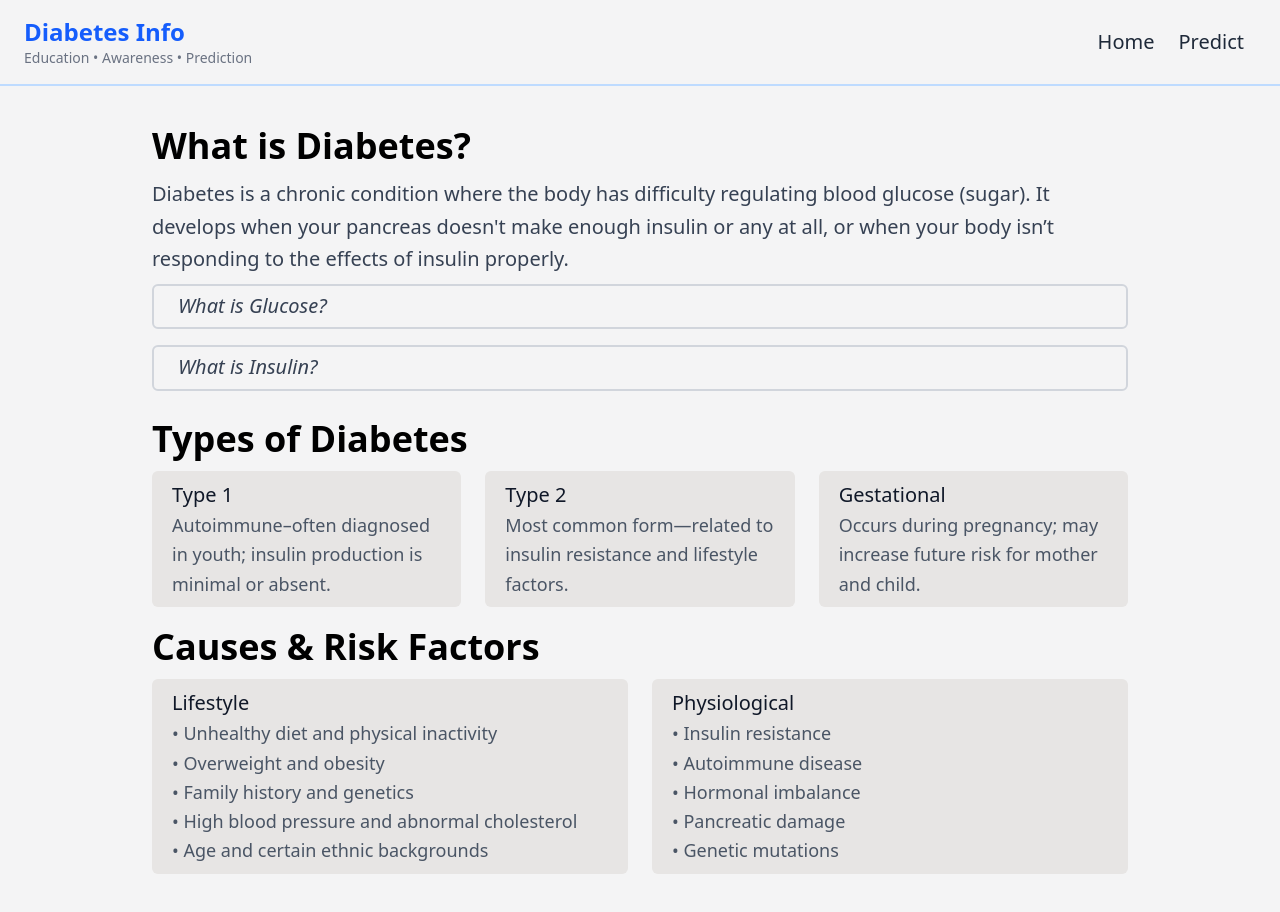
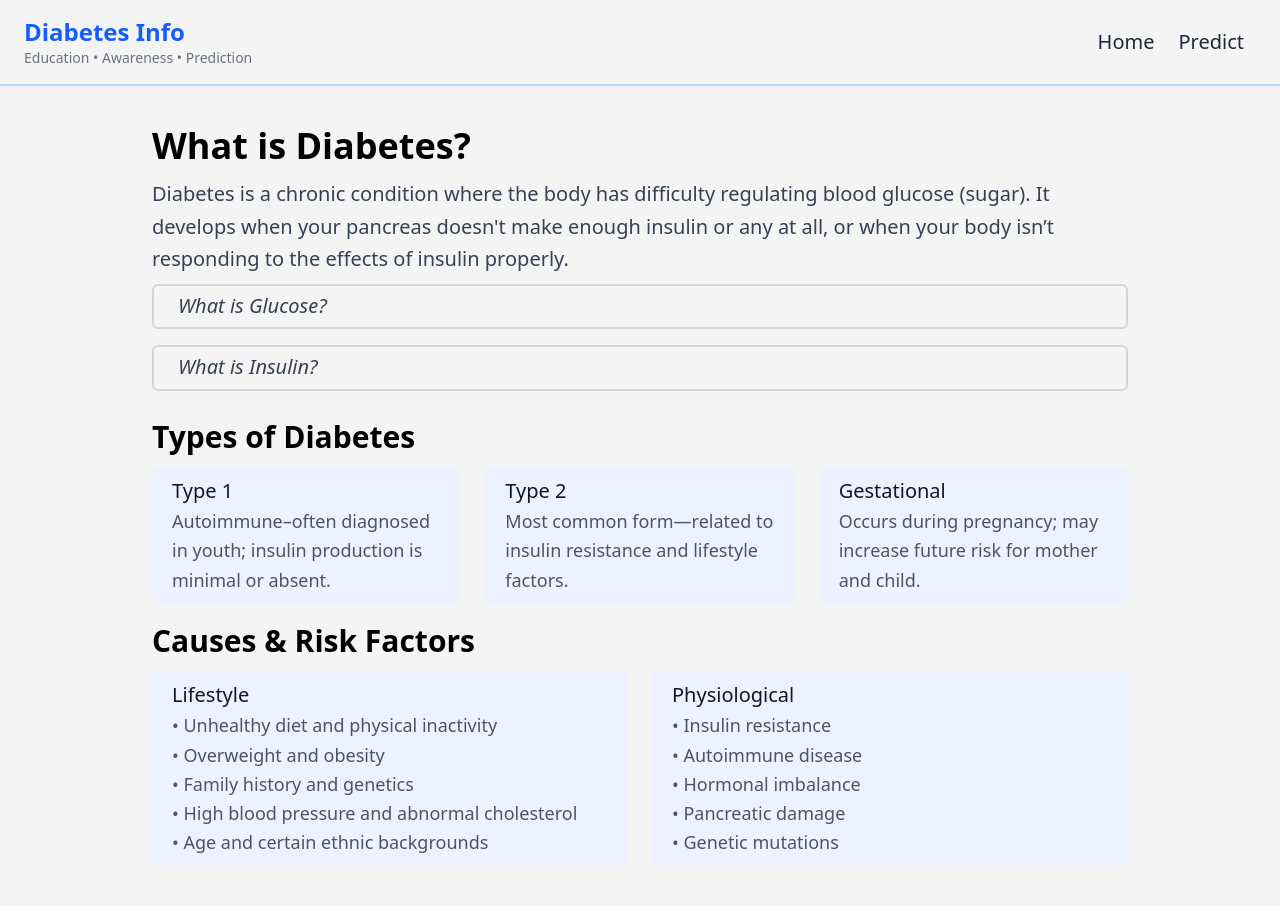
Before and after one commit to TanKyeWen/DiabetesPrediction-Web, an Angular app: page / in a window 1280 px wide. Built offline with nearby package versions, Linux system fonts and the light colour scheme.

Commit message:
updated card info

```diff
--- a/src/app/app.html
+++ b/src/app/app.html
@@ -31,7 +31,7 @@
   </section>
 
   <section class="max-w-5xl mx-auto px-6 pt-5">
-    <h2 class="text-4xl font-bold mb-3">Types of Diabetes</h2>
+    <h2 class="text-3xl font-bold mb-3">Types of Diabetes</h2>
 
     <app-card-info
       [cardList] = "diabetesType"
@@ -40,7 +40,7 @@
   </section>
 
   <section class="max-w-5xl mx-auto px-6 pt-5">
-    <h2 class="text-4xl font-bold mb-3">Causes & Risk Factors</h2>
+    <h2 class="text-3xl font-bold mb-3">Causes & Risk Factors</h2>
 
     <app-card-info
       [cardList] = "causes"
--- a/src/app/card-info/card-info.html
+++ b/src/app/card-info/card-info.html
@@ -7,7 +7,7 @@
             'w-1/3': cardList.length === 3,
             'w-1/4': cardList.length >= 4
         }"
-        class="px-5 py-2 bg-stone-200 rounded-md"
+        class="px-5 py-2 bg-indigo-50 rounded-md"
     >
         <h5 class="text-xl text-gray-900 leading-relaxed">{{ card.title }}</h5>
         <p class="text-lg text-gray-600 leading-relaxed whitespace-pre-line">{{ card.details }}</p>
```
